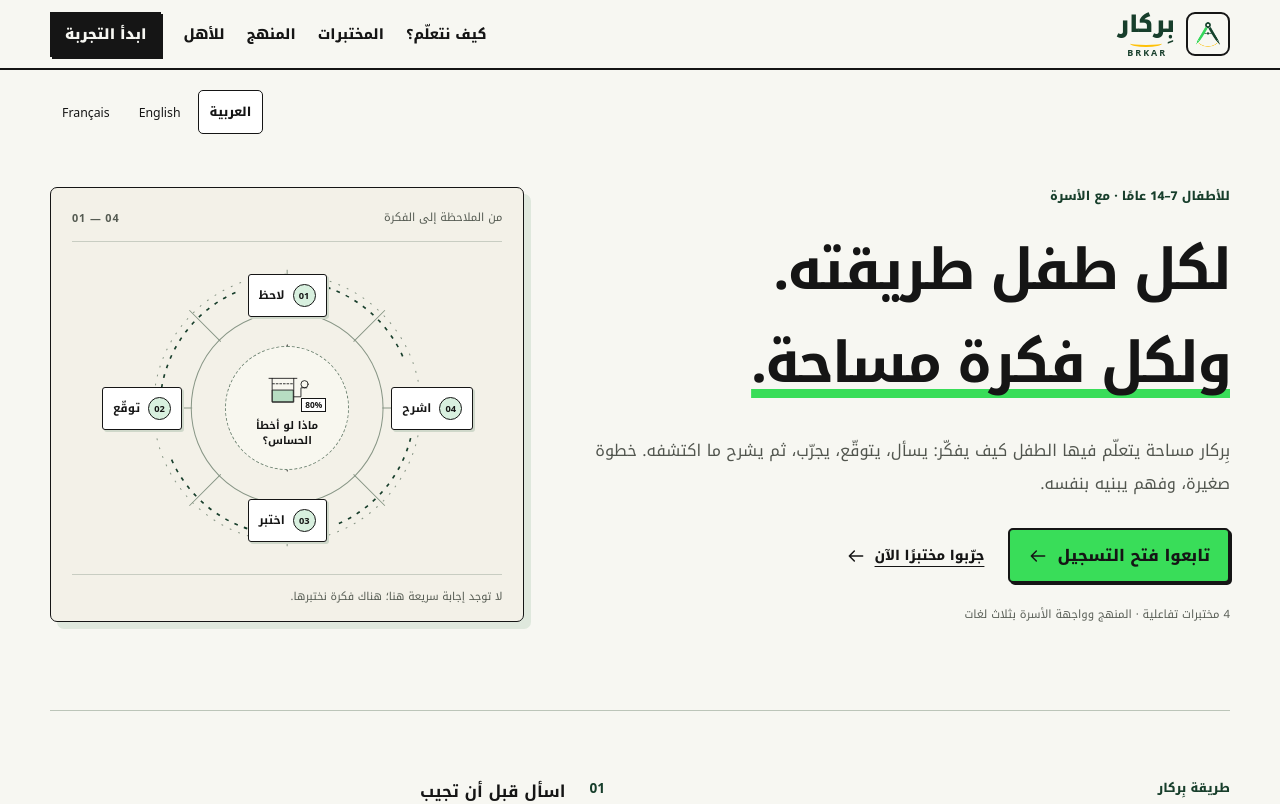
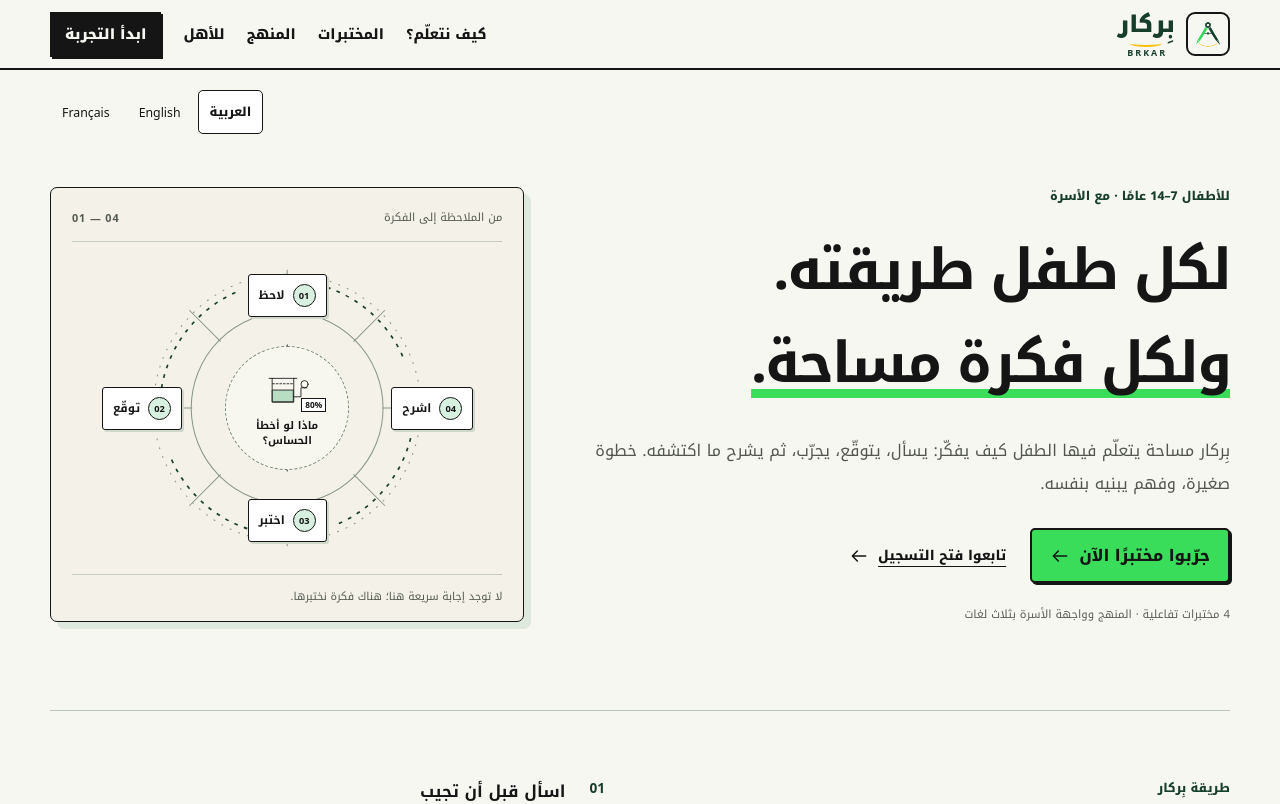
Before and after one commit to baghedoudhicham/barmoj, a React (Vite) app: page / in a window 1280 px wide. Shown: the top 804 px of the page. Built offline with nearby package versions, Linux system fonts and the light colour scheme.

Commit message:
feat: add trilingual parent support and clear preview entry

```diff
--- a/src/App.tsx
+++ b/src/App.tsx
@@ -15,6 +15,7 @@ const EconomyMission = lazy(() => import("./mission-lab").then(m => ({ default:
 const Result = lazy(() => import("./mission-lab").then(m => ({ default: m.Result })));
 const CurriculumPage = lazy(() => import("./curriculum").then(m => ({ default: m.CurriculumPage })));
 const PrivacyPage = lazy(() => import("./privacy").then(m => ({ default: m.PrivacyPage })));
+const SupportPage = lazy(() => import("./support").then(m => ({ default: m.SupportPage })));
 
 const routeStatusCopy: Record<BrandLanguage, { loading: string; title: string; body: string; retry: string; home: string }> = {
   ar: { loading: "نفتح المساحة…", title: "تعذّر فتح هذه المساحة", body: "تحقق من الاتصال ثم أعد تحميل الصفحة. العمل المحفوظ في هذا المتصفح يبقى متاحًا.", retry: "أعد المحاولة", home: "العودة إلى البداية" },
@@ -58,6 +59,7 @@ export default function App() {
       <Route path="/parent" element={<ParentDashboardV2 />} />
       <Route path="/curriculum" element={<CurriculumPage />} />
       <Route path="/privacy" element={<PrivacyPage />} />
+      <Route path="/support" element={<SupportPage />} />
       <Route path="*" element={<BrandHome />} />
     </Routes>
     </Suspense>
--- a/src/brand-home.tsx
+++ b/src/brand-home.tsx
@@ -100,7 +100,7 @@ export function BrandHome() {
           <p className="brand-eyebrow">{c.eyebrow}</p>
           <h1>{c.title[0]}<br/> <span>{c.title[1]}</span></h1>
           <p className="brand-intro">{c.intro}</p>
-          <div className="brand-actions"><a className="button secondary" href="#interest">{c.interestCta}<BrandArrow/></a><Link className="brand-text-link" to={`/onboarding?lang=${language}`}>{c.tryLab}<BrandArrow/></Link></div>
+          <div className="brand-actions"><Link className="button secondary" to={`/onboarding?lang=${language}`}>{c.tryLab}<BrandArrow/></Link><a className="brand-text-link" href="#interest">{c.interestCta}<BrandArrow/></a></div>
           <p className="brand-scope">{c.scope}</p>
         </div>
         <ReasoningCompass language={language} c={c}/>
--- a/src/brand.tsx
+++ b/src/brand.tsx
@@ -10,7 +10,7 @@ export function BrandArrow() {
 }
 
 export const shellCopy = {
-  ar: { skip: "انتقل إلى المحتوى", nav: "التنقل الرئيسي", method: "كيف نتعلّم؟", track: "المختبرات", curriculum: "المنهج", parents: "للأهل", start: "ابدأ التجربة", space: "مساحتي", menu: "القائمة", privacy: "الخصوصية", pilot: "تجربة عائلية بإشراف وليّ الأمر", tagline: "مساحة لينمو التفكير.", home: "بِركار، الصفحة الرئيسية" },
-  en: { skip: "Skip to content", nav: "Main navigation", method: "Our approach", track: "The labs", curriculum: "Curriculum", parents: "For parents", start: "Start the trial", space: "My space", menu: "Menu", privacy: "Privacy", pilot: "A parent-supervised family pilot", tagline: "Room for growing minds.", home: "BRKAR, home" },
-  fr: { skip: "Aller au contenu", nav: "Navigation principale", method: "Notre approche", track: "Les ateliers", curriculum: "Programme", parents: "Pour les parents", start: "Démarrer l’essai", space: "Mon espace", menu: "Menu", privacy: "Confidentialité", pilot: "Un pilote en famille, accompagné par un adulte", tagline: "Un espace pour apprendre à penser.", home: "BRKAR, accueil" },
+  ar: { skip: "انتقل إلى المحتوى", nav: "التنقل الرئيسي", method: "كيف نتعلّم؟", track: "المختبرات", curriculum: "المنهج", parents: "للأهل", start: "ابدأ التجربة", space: "مساحتي", menu: "القائمة", privacy: "الخصوصية", support: "المساعدة والتواصل", pilot: "تجربة عائلية بإشراف وليّ الأمر", tagline: "مساحة لينمو التفكير.", home: "بِركار، الصفحة الرئيسية" },
+  en: { skip: "Skip to content", nav: "Main navigation", method: "Our approach", track: "The labs", curriculum: "Curriculum", parents: "For parents", start: "Start the trial", space: "My space", menu: "Menu", privacy: "Privacy", support: "Help and contact", pilot: "A parent-supervised family pilot", tagline: "Room for growing minds.", home: "BRKAR, home" },
+  fr: { skip: "Aller au contenu", nav: "Navigation principale", method: "Notre approche", track: "Les ateliers", curriculum: "Programme", parents: "Pour les parents", start: "Démarrer l’essai", space: "Mon espace", menu: "Menu", privacy: "Confidentialité", support: "Aide et contact", pilot: "Un pilote en famille, accompagné par un adulte", tagline: "Un espace pour apprendre à penser.", home: "BRKAR, accueil" },
 } satisfies Record<BrandLanguage, Record<string, string>>;
--- a/src/components.tsx
+++ b/src/components.tsx
@@ -113,6 +113,9 @@ export function Shell({ children, language = "ar" }: { children: ReactNode; lang
             <Link to={localizedPath("/privacy")} onClick={() => setOpen(false)}>
               {c.privacy}
             </Link>
+            <Link to={localizedPath("/support")} onClick={() => setOpen(false)}>
+              {c.support}
+            </Link>
             <Link to={localizedPath("/onboarding")} onClick={() => setOpen(false)}>
               {c.start}
             </Link>
@@ -131,6 +134,7 @@ export function Shell({ children, language = "ar" }: { children: ReactNode; lang
         <nav aria-label={c.nav}>
           <Link to={`/curriculum?lang=${language}`}>{c.curriculum}</Link>
           <Link to={localizedPath("/privacy")}>{c.privacy}</Link>
+          <Link to={localizedPath("/support")}>{c.support}</Link>
           <Link to={localizedPath("/parent")}>{c.parents}</Link>
         </nav>
       </footer>
--- a/src/pilot.tsx
+++ b/src/pilot.tsx
@@ -378,6 +378,9 @@ export function ParentDashboardV2() {
             <p>{c.intro}</p>
           </div>
           <div className="parent-actions">
+            <Link className="workspace-switch" to={`/support?lang=${language}`}>
+              {language === "ar" ? "المساعدة والتواصل" : language === "fr" ? "Aide et contact" : "Help and contact"} <RouteArrow size={17} />
+            </Link>
             <Link className="workspace-switch" to={`/curriculum?lang=${language}`}>
               {c.curriculum} <RouteArrow size={17} />
             </Link>
--- a/src/privacy.tsx
+++ b/src/privacy.tsx
@@ -31,6 +31,10 @@ export function PrivacyPage() {
             {c.law}
           </a>
         </section>
+        <section><h2>{language === "ar" ? "المساعدة والملاحظات" : language === "fr" ? "Aide et remarques" : "Help and concerns"}</h2>
+          <p>{language === "ar" ? "بِركار مشروع مستقل يديره مؤسسه. للملاحظات المتعلقة بالتجربة أو الخصوصية أو سلامة الطفل، اطلعوا على صفحة المساعدة والتواصل." : language === "fr" ? "BRKAR est un projet indépendant porté par son fondateur. Pour toute remarque sur l’aperçu, la confidentialité ou la sécurité d’un enfant, consultez la page d’aide et de contact." : "BRKAR is an independent, founder-led project. For preview, privacy or child-safety concerns, see our help and contact page."}</p>
+          <Link to={`/support?lang=${language}`}>{language === "ar" ? "المساعدة والتواصل" : language === "fr" ? "Aide et contact" : "Help and contact"}</Link>
+        </section>
         <Link className="button button-ghost" to={`/parent?lang=${language}`}>
           {c.back} <RouteArrow size={17} />
         </Link>
--- /dev/null
+++ b/src/support.tsx
@@ -0,0 +1,65 @@
+import { Link, useSearchParams } from "react-router-dom";
+import { Shell } from "./components";
+import type { BrandLanguage } from "./brand";
+import { LanguagePicker } from "./language-picker";
+import { pilotUiCopy } from "./pilot-ui-copy";
+
+const contact = "contact@wiwedo.com";
+
+const copy: Record<BrandLanguage, {
+  eyebrow: string; title: string; intro: string; operator: string; operatorBody: string;
+  contactTitle: string; contactBody: string; subject: string; dataTitle: string; dataBody: string;
+  deleteTitle: string; deleteBody: string; safetyTitle: string; safetyBody: string;
+  privacy: string; parent: string;
+}> = {
+  ar: {
+    eyebrow: "مساعدة الأهل · تجربة بِركار", title: "المساعدة والتواصل",
+    intro: "هذه تجربة مجانية بإشراف بالغ. إذا واجهتم مشكلة أو أردتم إبلاغنا بملاحظة تتعلق بالخصوصية أو سلامة الطفل، تواصلوا معنا عبر البريد أدناه.",
+    operator: "من يدير التجربة؟", operatorBody: "بِركار مشروع مستقل يديره مؤسسه. يتولى المؤسس مراجعة رسائل الأهل والملاحظات المتعلقة بالخصوصية والسلامة عبر وسيلة التواصل هذه. لم تُفتح قائمة التسجيل بعد.",
+    contactTitle: "تواصلوا معنا", contactBody: "هذا البريد موجّه للأهل والبالغين. اذكروا نوع الجهاز والصفحة والمشكلة إن أمكن، من دون إرسال اسم الطفل الكامل أو إجاباته أو صوره أو بيانات مدرسته.", subject: "ملاحظة حول تجربة بِركار",
+    dataTitle: "أين تُحفظ الإجابات؟", dataBody: "تُحفظ الألقاب الاختيارية والمسودات والتجارب والتفسيرات في متصفح هذا الموقع على الجهاز المستخدم فقط. قد يراها من يستخدم ملف المتصفح نفسه. لا يوجد حساب أو نسخ احتياطي أو تشفير لهذه البيانات داخل التطبيق كخزنة خاصة.",
+    deleteTitle: "كيف نحذف السجل؟", deleteBody: "افتحوا لوحة الأهل في المتصفح نفسه واضغطوا «حذف سجل التجربة من هذا المتصفح»، ثم أكدوا الحذف. يمكنكم أيضًا مسح بيانات هذا الموقع من إعدادات المتصفح. لا يمكن استرجاع السجل بعد الحذف.",
+    safetyTitle: "حدود التجربة", safetyBody: "أربعة مختبرات تفاعلية وصفحات الأسرة متاحة بالعربية والإنجليزية والفرنسية. يمكن للطفل التوقف في أي وقت. لا نقيس الذكاء أو الانتباه، ولا توجد حسابات للأطفال أو دفع في هذه التجربة.",
+    privacy: "تفاصيل الخصوصية", parent: "لوحة الأهل",
+  },
+  en: {
+    eyebrow: "Parent help · BRKAR preview", title: "Help and contact",
+    intro: "This is a free preview with an adult. If something goes wrong, or you want to raise a privacy or child-safety concern, use the email below.",
+    operator: "Who runs the preview?", operatorBody: "BRKAR is an independent, founder-led project. The founder reviews adult support, privacy and safety concerns through this contact route. The interest list is not open yet.",
+    contactTitle: "Contact us", contactBody: "This address is for parents and other adults. Describe the device, page and issue if you can. Please do not send a child's full name, answers, photos or school details.", subject: "BRKAR preview question",
+    dataTitle: "Where are answers saved?", dataBody: "Optional nicknames, drafts, trials and explanations stay in this website's browser storage on the device used. Anyone using the same browser profile may see them. There is no account, backup or app-level encryption that makes this a private vault.",
+    deleteTitle: "How do I delete the record?", deleteBody: "Open the parent dashboard in the same browser and select “Delete this browser’s trial record,” then confirm. Clearing this site's data in browser settings also removes it. The record cannot be recovered after deletion.",
+    safetyTitle: "Preview limits", safetyBody: "Four interactive labs and the family pages are available in Arabic, English and French. A child can stop at any time. This preview does not measure intelligence or attention and has no child accounts or payments.",
+    privacy: "Privacy details", parent: "Parent dashboard",
+  },
+  fr: {
+    eyebrow: "Aide aux parents · aperçu BRKAR", title: "Aide et contact",
+    intro: "Cet aperçu gratuit se découvre avec un adulte. Pour signaler un problème ou une préoccupation liée à la confidentialité ou à la sécurité d’un enfant, utilisez l’adresse ci-dessous.",
+    operator: "Qui gère cet aperçu ?", operatorBody: "BRKAR est un projet indépendant porté par son fondateur. Celui-ci examine les demandes des adultes et les préoccupations liées à la confidentialité et à la sécurité reçues à cette adresse. La liste d’intérêt n’est pas encore ouverte.",
+    contactTitle: "Nous contacter", contactBody: "Cette adresse s’adresse aux parents et aux autres adultes. Si possible, indiquez l’appareil, la page et le problème. N’envoyez pas le nom complet, les réponses, les photos ou les informations scolaires d’un enfant.", subject: "Question sur l’aperçu BRKAR",
+    dataTitle: "Où les réponses sont-elles conservées ?", dataBody: "Les surnoms facultatifs, brouillons, essais et explications restent dans le stockage de ce site, dans le navigateur de l’appareil utilisé. Toute personne qui utilise le même profil de navigateur peut les voir. Il n’y a ni compte, ni sauvegarde, ni chiffrement intégré faisant de cet espace un coffre privé.",
+    deleteTitle: "Comment supprimer les données ?", deleteBody: "Ouvrez le tableau de bord des parents dans le même navigateur, choisissez « Supprimer les données de l’essai dans ce navigateur », puis confirmez. Effacer les données du site dans les paramètres du navigateur les supprime également. La suppression est irréversible.",
+    safetyTitle: "Limites de l’aperçu", safetyBody: "Quatre ateliers interactifs et les pages familiales sont disponibles en arabe, anglais et français. Un enfant peut s’arrêter à tout moment. Cet aperçu ne mesure ni l’intelligence ni l’attention et ne propose ni compte enfant ni paiement.",
+    privacy: "Détails de confidentialité", parent: "Tableau des parents",
+  },
+};
+
+export function SupportPage() {
+  const [params] = useSearchParams();
+  const requested = params.get("lang");
+  const language: BrandLanguage = requested === "en" || requested === "fr" ? requested : "ar";
+  const c = copy[language];
+  return <Shell language={language}>
+    <main className="wrap narrow privacy-page" lang={language} dir={language === "ar" ? "rtl" : "ltr"}>
+      <LanguagePicker language={language} label={pilotUiCopy[language].languageLabel} />
+      <p className="eyebrow">{c.eyebrow}</p>
+      <h1>{c.title}</h1>
+      <p className="privacy-intro">{c.intro}</p>
+      <section><h2>{c.operator}</h2><p>{c.operatorBody}</p></section>
+      <section><h2>{c.contactTitle}</h2><p>{c.contactBody}</p><p><a href={`mailto:${contact}?subject=${encodeURIComponent(c.subject)}`}>{contact}</a></p></section>
+      <section><h2>{c.dataTitle}</h2><p>{c.dataBody}</p></section>
+      <section><h2>{c.deleteTitle}</h2><p>{c.deleteBody}</p><Link to={`/parent?lang=${language}`}>{c.parent}</Link></section>
+      <section><h2>{c.safetyTitle}</h2><p>{c.safetyBody}</p><Link to={`/privacy?lang=${language}`}>{c.privacy}</Link></section>
+    </main>
+  </Shell>;
+}
```
